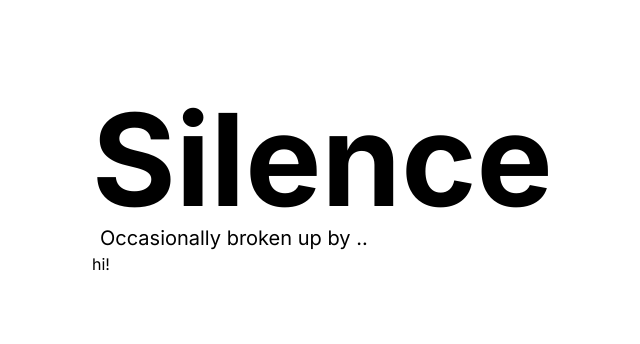
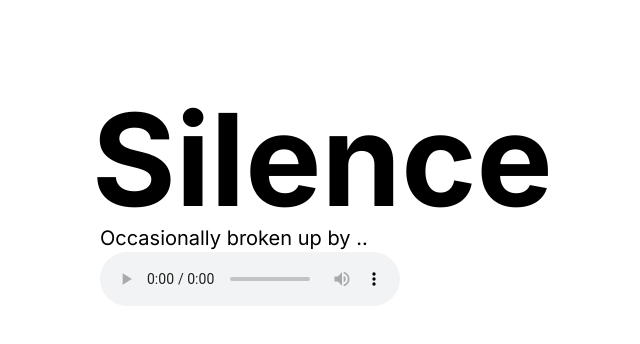
Before and after one commit to ilyasofficial1617/silence-occasionally-broken-up-by, a Next.js app: page / in a window 1280 px wide. Shown: the top 344 px of the page, without its empty margins (4-644 px from the left). Built offline with nearby package versions, Linux system fonts and the light colour scheme.

Commit message:
audioplayer playlist

```diff
--- a/src/app/audio-player.tsx
+++ b/src/app/audio-player.tsx
@@ -1,9 +1,30 @@
+"use client";
+
+import { useEffect, useState } from "react";
+
+export interface IAudio {
+  name: string;
+  link: string;
+}
+
 type AudioPlayerProps = {
   className?: string;
+  playlist: IAudio[];
 };
 
-function AudioPlayer({ className }: AudioPlayerProps): JSX.Element {
-  return <div className={className}>hi!</div>;
-}
+const AudioPlayer = ({
+  className = "",
+  playlist,
+}: AudioPlayerProps): JSX.Element => {
+  const [currentAudio, setCurrentAudio] = useState(playlist[0]);
+
+  return (
+    <div className={className}>
+      <audio controls>
+        <source src={currentAudio.link} type="audio/mp3" />
+      </audio>
+    </div>
+  );
+};
 
 export default AudioPlayer;
--- a/src/app/page.tsx
+++ b/src/app/page.tsx
@@ -1,13 +1,26 @@
 import Image from 'next/image'
-import AudioPlayer from "./audio-player";
+import AudioPlayer, { IAudio } from "./audio-player";
 
 export default function Home() {
+  const generatePlaylist = () => {
+    let playlist: IAudio[] = [
+      {
+        name: "metal pipe",
+        link: "metal_pipe.mp3",
+      },
+    ];
+    return playlist;
+  };
+
   return (
     <main className="min-h-screen p-24 container">
       <p className="text-9xl font-bold">Silence</p>
       <div>
         <div className="text-xl ml-2">Occasionally broken up by ..</div>
-        <AudioPlayer className="asdf" />
+        <AudioPlayer
+          className="ml-2"
+          playlist={generatePlaylist()}
+        ></AudioPlayer>
       </div>
     </main>
   );
```
